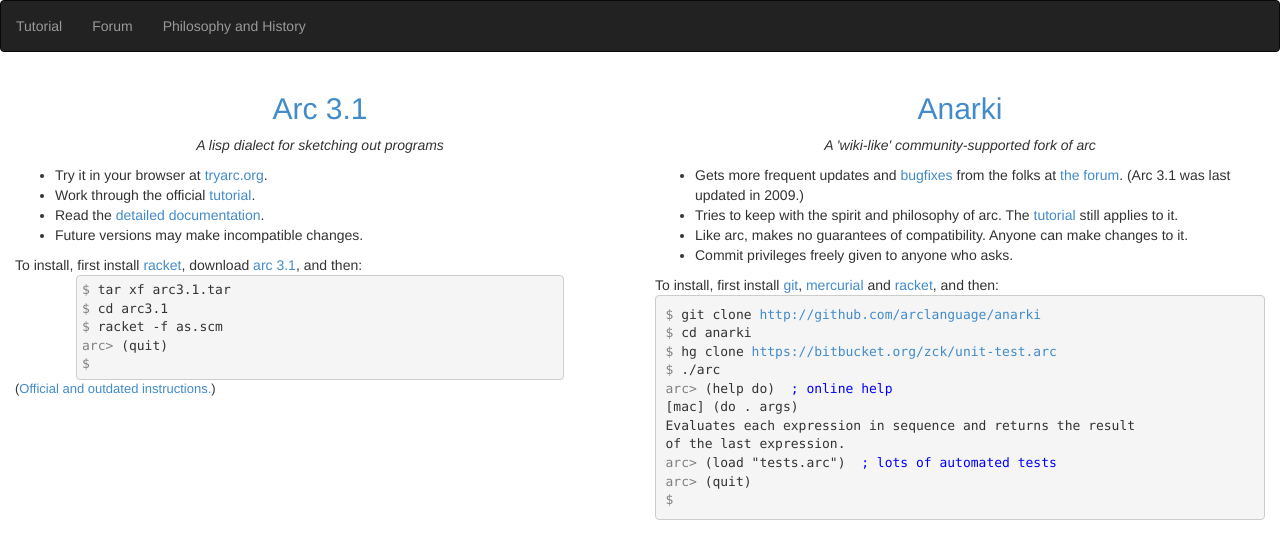
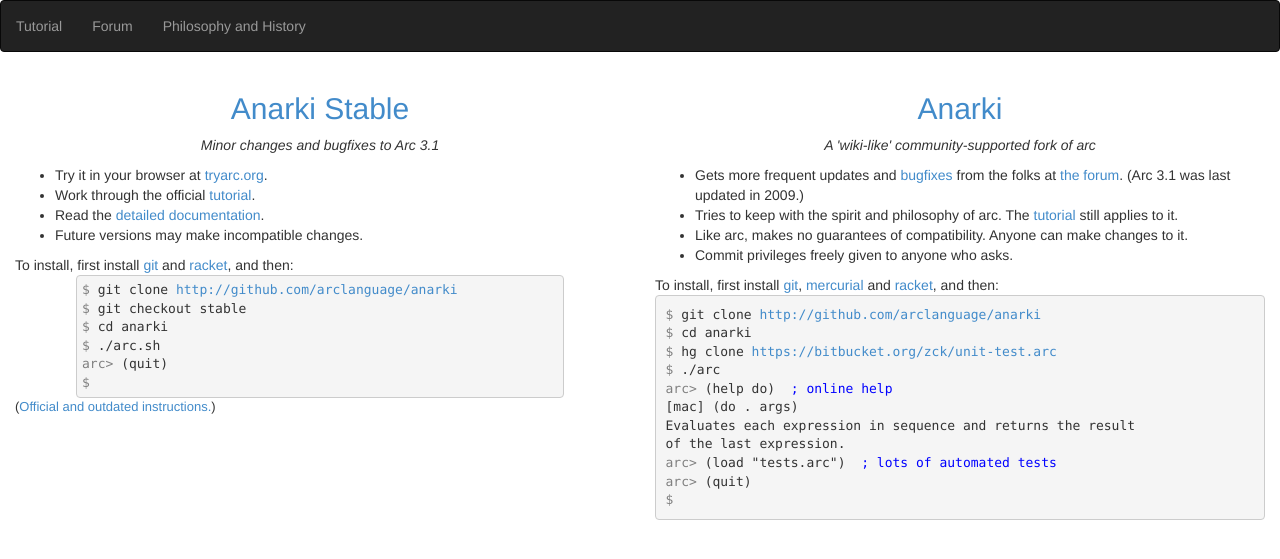
Before and after one commit to arclanguage/arclanguage.github.io, a Jekyll site: the page built from index.md, in a window 1280 px wide. Shown: the top 559 px of the page. Built offline with Jekyll 4.4.1, drawn with Linux system fonts in a browser that asks for light colours.

Commit message:
point people at anarki stable instead of arc 3.1
http://arclanguage.org/item?id=19283

```diff
--- a/index.md
+++ b/index.md
@@ -6,8 +6,8 @@
 <div class='row'>
   <div class='col-md-6'>
     <div style='text-align:center'>
-      <h2><a href='http://arclanguage.org'>Arc 3.1</a></h2>
-      <p><i>A lisp dialect for sketching out programs</i></p>
+      <h2><a href='http://arclanguage.org'>Anarki Stable</a></h2>
+      <p><i>Minor changes and bugfixes to Arc 3.1</i></p>
     </div>
     <ul>
       <li>Try it in your browser at <a href='http://tryarc.org'>tryarc.org</a>.</li>
@@ -15,13 +15,13 @@
       <li>Read the <a href='/ref/'>detailed documentation</a>.</li>
       <li>Future versions may make incompatible changes.</li>
     </ul>
-    To install, first install <a href='http://racket-lang.org'>racket</a>,
-    download <a href='http://ycombinator.com/arc/arc3.1.tar'>arc 3.1</a>,
-    and then:
+    To install, first install <a href='http://git-scm.com'>git</a> and <a
+    href='http://racket-lang.org'>racket</a>, and then:
     <pre style='margin:0 auto; padding:5px; width:80%; text-align:left'>
-<span style='color:grey'>$</span> tar xf arc3.1.tar
-<span style='color:grey'>$</span> cd arc3.1
-<span style='color:grey'>$</span> racket -f as.scm
+<span style='color:grey'>$</span> git clone <a href='http://github.com/arclanguage/anarki'>http://github.com/arclanguage/anarki</a>
+<span style='color:grey'>$</span> git checkout stable
+<span style='color:grey'>$</span> cd anarki
+<span style='color:grey'>$</span> ./arc.sh
 <span style='color:grey'>arc&gt;</span> (quit)
 <span style='color:grey'>$</span></pre>
     <div style='font-size:small'>(<a href='http://arclanguage.org/install'>Official and outdated instructions.</a>)</div>
```
Also changed, not shown: 1 other file.
